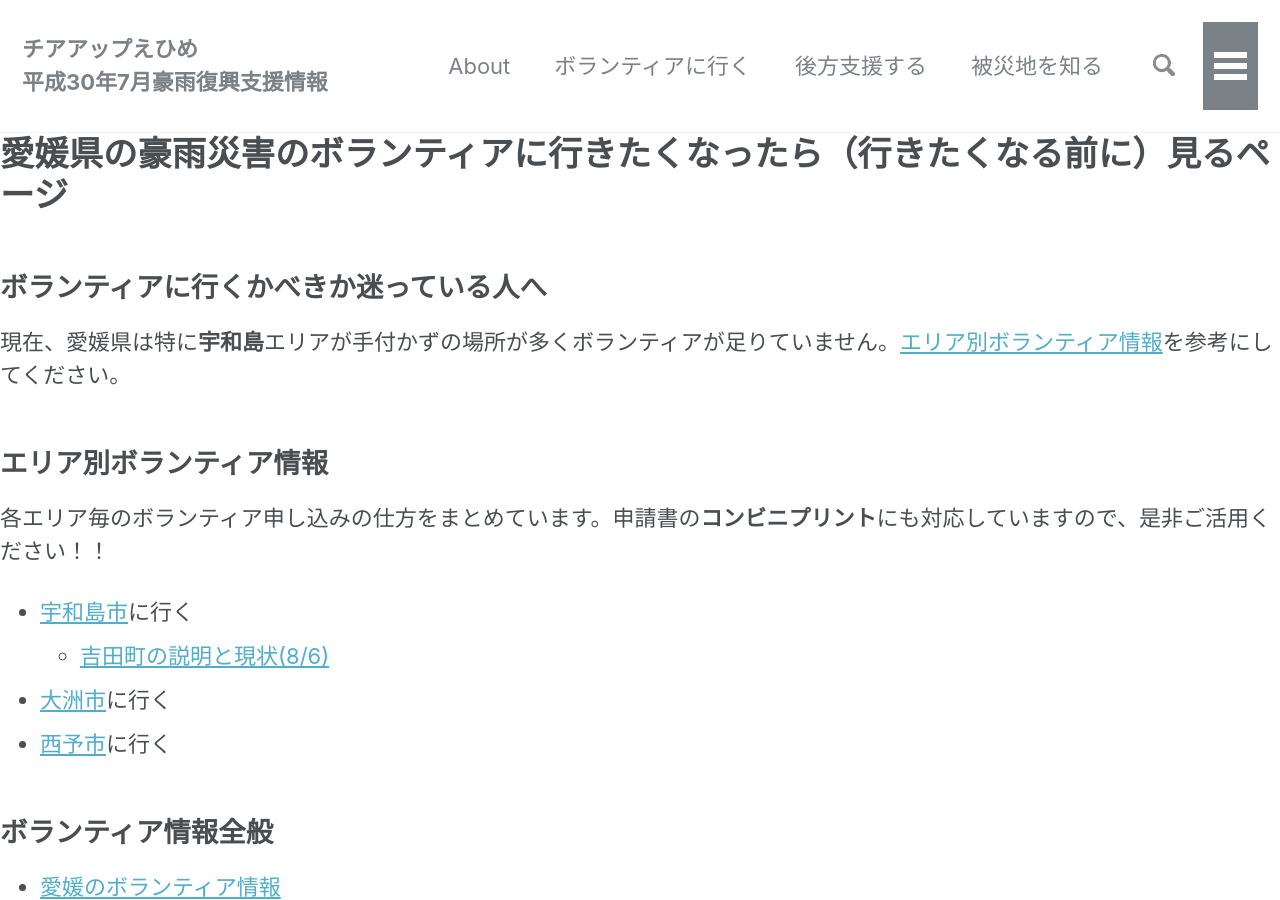
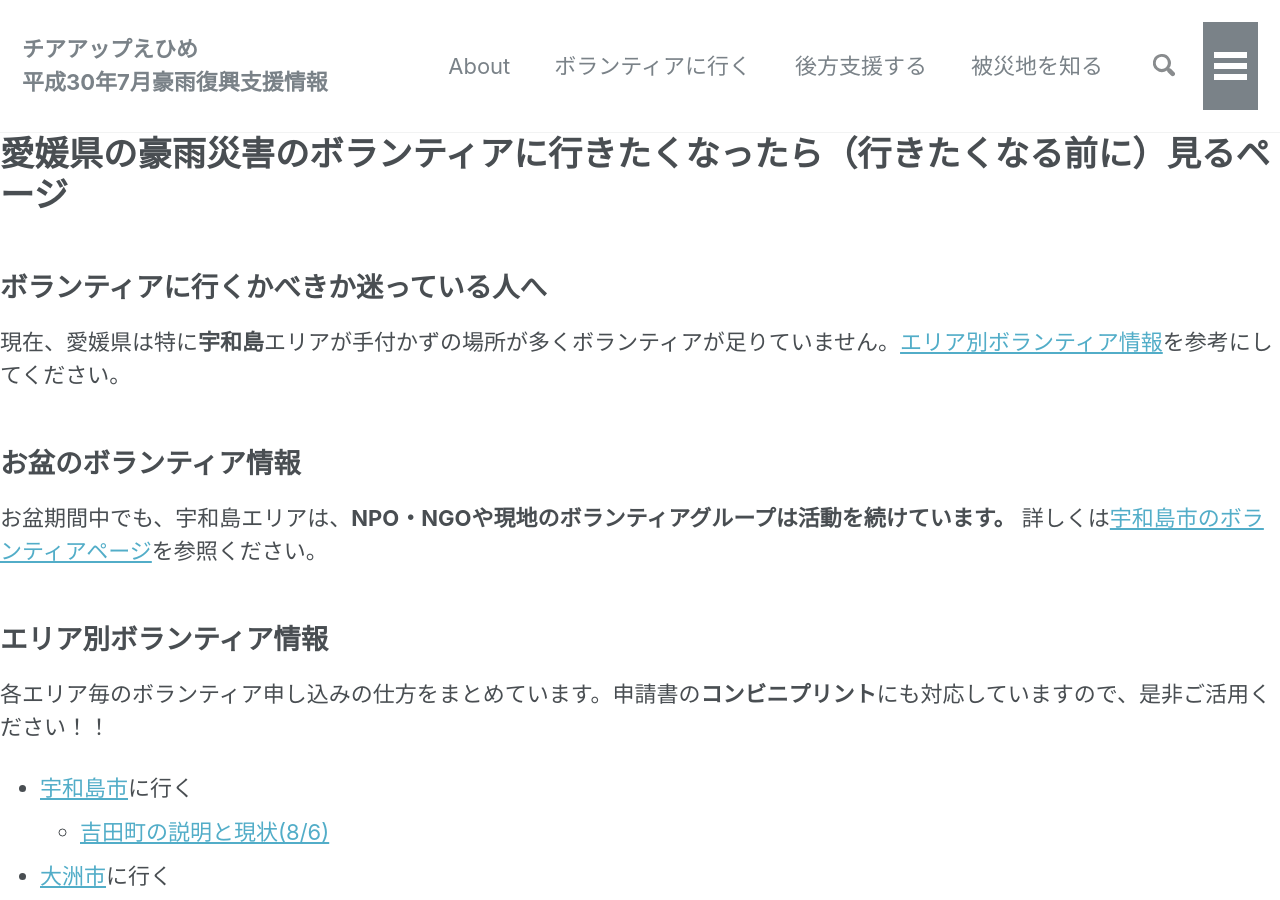
Before and after one commit to cheerup-ehime/cheerup-ehime.github.io, a Jekyll site: the page built from volunteer-new/index.md, in a window 1280 px wide and 900 px high. Built offline with Jekyll 4.4.1, drawn with Linux system fonts in a browser that asks for light colours; nearby versions of some CDN libraries; our own code applies the rules of GitHub Pages for plain Markdown files; comment, search, counter and statistics services are not loaded; some of the changed lines change nothing that is shown.

Commit message:
お盆の状況を追加

```diff
--- a/volunteer-new/index.md
+++ b/volunteer-new/index.md
@@ -1,5 +1,5 @@
 ---
-title: 愛媛にボランティアに行きたい！
+title: 愛媛にボランティアに行きたい！（8/11更新）
 excerpt: 愛媛県の豪雨災害のボランティアに行きたくなったら（行きたくなる前に）見るページです。ボランティアの準備、被災地情報などをまとめています。
 category:
   - ボランティア
@@ -8,7 +8,7 @@ tag:
   - 大洲市
   - 西予市
 date: 2018-07-29 11:53:22 +0900
-last_modified_at: 2018-08-06 07:48:52 +0900
+last_modified_at: 2018-08-11 08:32:36 +0900
 header:
   overlay_image: /assets/images/yoshida-disaster-area.jpg
   overlay_filter: 0.5
@@ -18,6 +18,10 @@ header:
 ## ボランティアに行くかべきか迷っている人へ
 
 現在、愛媛県は特に**宇和島**エリアが手付かずの場所が多くボランティアが足りていません。[エリア別ボランティア情報](#エリア別ボランティア情報)を参考にしてください。
+
+## お盆のボランティア情報
+
+お盆期間中でも、宇和島エリアは、**NPO・NGOや現地のボランティアグループは活動を続けています。** 詳しくは[宇和島市のボランティアページ](/volunteer-new/uwajima/)を参照ください。
 
 ## エリア別ボランティア情報
 
```
